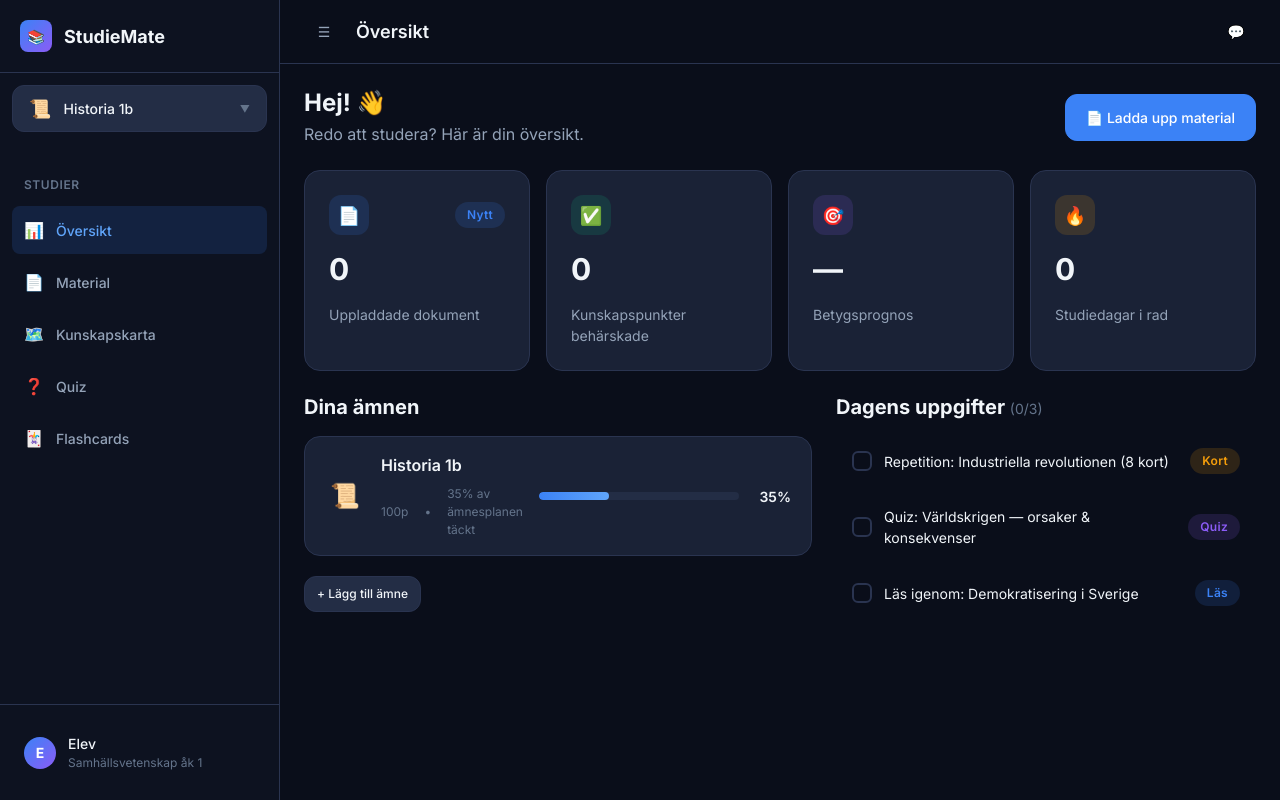
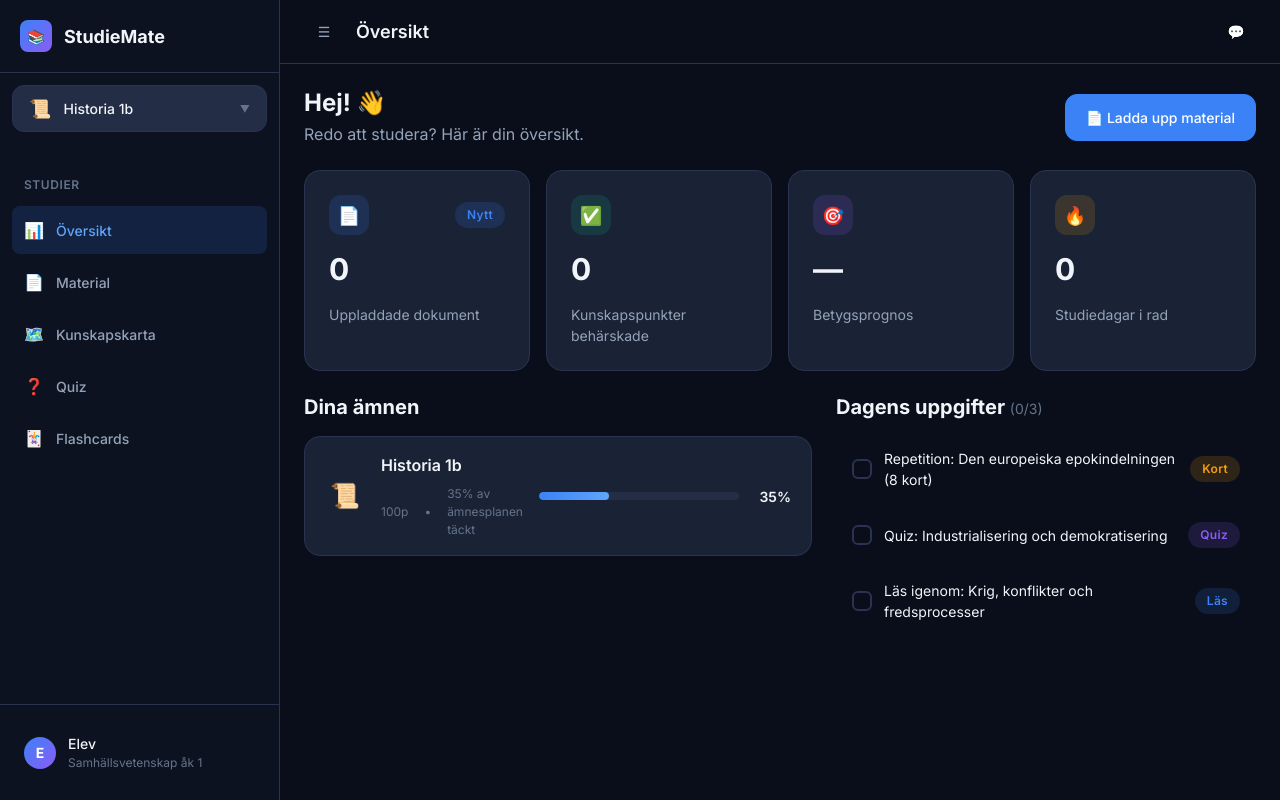
Before and after one commit to tomyangse/studiebot, a Next.js app: page /dashboard in a window 1280 px wide. Built offline with nearby package versions, Linux system fonts and the light colour scheme.

Commit message:
fix(dashboard): use dynamic subject context instead of hardcoded mock data
- Replace MOCK_SUBJECTS with activeSubject from useSubject
- Dynamically generate 'Dagens uppgifter' based on current curriculum topics
- Update SubjectProgress and task lists to be reactive

```diff
--- a/src/app/dashboard/page.js
+++ b/src/app/dashboard/page.js
@@ -1,21 +1,30 @@
 "use client";
 
-import { useState } from "react";
+import { useState, useEffect } from "react";
 import Link from "next/link";
+import { useSubject } from "@/lib/subject-context";
 import styles from "./overview.module.css";
 
-const MOCK_SUBJECTS = [
-  { icon: "📜", name: "Historia 1b", progress: 35, points: "100p", status: "active" },
-];
+export default function DashboardOverview() {
+  const { activeSubject, curriculum } = useSubject();
+  const [tasks, setTasks] = useState([]);
 
-const MOCK_TASKS = [
-  { id: 1, text: "Repetition: Industriella revolutionen (8 kort)", type: "flashcard", done: false },
-  { id: 2, text: "Quiz: Världskrigen — orsaker & konsekvenser", type: "quiz", done: false },
-  { id: 3, text: "Läs igenom: Demokratisering i Sverige", type: "read", done: false },
-];
-
-export default function DashboardOverview() {
-  const [tasks, setTasks] = useState(MOCK_TASKS);
+  useEffect(() => {
+    if (curriculum && curriculum.centralContent && curriculum.centralContent.length >= 3) {
+      const cc = curriculum.centralContent;
+      setTasks([
+        { id: 1, text: `Repetition: ${cc[0]?.title} (8 kort)`, type: "flashcard", done: false },
+        { id: 2, text: `Quiz: ${cc[1]?.title}`, type: "quiz", done: false },
+        { id: 3, text: `Läs igenom: ${cc[2]?.title}`, type: "read", done: false },
+      ]);
+    } else {
+      setTasks([
+        { id: 1, text: "Repetition (8 kort)", type: "flashcard", done: false },
+        { id: 2, text: "Gör ett quiz", type: "quiz", done: false },
+        { id: 3, text: "Läs igenom materialet", type: "read", done: false },
+      ]);
+    }
+  }, [curriculum]);
 
   const toggleTask = (id) => {
     setTasks((prev) =>
@@ -24,6 +33,14 @@ export default function DashboardOverview() {
   };
 
   const completedTasks = tasks.filter((t) => t.done).length;
+
+  const displaySubject = {
+    name: activeSubject.levelName,
+    icon: activeSubject.icon,
+    progress: 35, // Mock progress
+    points: `${activeSubject.points}p`,
+    status: "active"
+  };
 
   return (
     <div className={styles.overview}>
@@ -79,45 +96,34 @@ export default function DashboardOverview() {
         <div className={styles.subjectProgressSection}>
           <h2>Dina ämnen</h2>
           <div className={styles.subjectProgressList}>
-            {MOCK_SUBJECTS.map((subject) => (
               <div
-                key={subject.name}
                 className={`card ${styles.subjectProgressItem}`}
               >
                 <span className={styles.subjectProgressIcon}>
-                  {subject.icon}
+                  {displaySubject.icon}
                 </span>
                 <div className={styles.subjectProgressInfo}>
                   <div className={styles.subjectProgressName}>
-                    {subject.name}
+                    {displaySubject.name}
                   </div>
                   <div className={styles.subjectProgressMeta}>
-                    <span>{subject.points}</span>
+                    <span>{displaySubject.points}</span>
                     <span>•</span>
                     <span>
-                      {subject.progress}% av ämnesplanen täckt
+                      {displaySubject.progress}% av ämnesplanen täckt
                     </span>
                   </div>
                 </div>
                 <div className={`progress-bar ${styles.subjectProgressBar}`}>
                   <div
                     className="progress-bar-fill"
-                    style={{ width: `${subject.progress}%` }}
+                    style={{ width: `${displaySubject.progress}%` }}
                   />
                 </div>
                 <span className={styles.subjectProgressPercent}>
-                  {subject.progress}%
+                  {displaySubject.progress}%
                 </span>
               </div>
-            ))}
-
-            <Link
-              href="/onboarding"
-              className="btn btn-secondary btn-sm"
-              style={{ alignSelf: "flex-start", marginTop: "var(--space-2)" }}
-            >
-              + Lägg till ämne
-            </Link>
           </div>
         </div>
 
```
